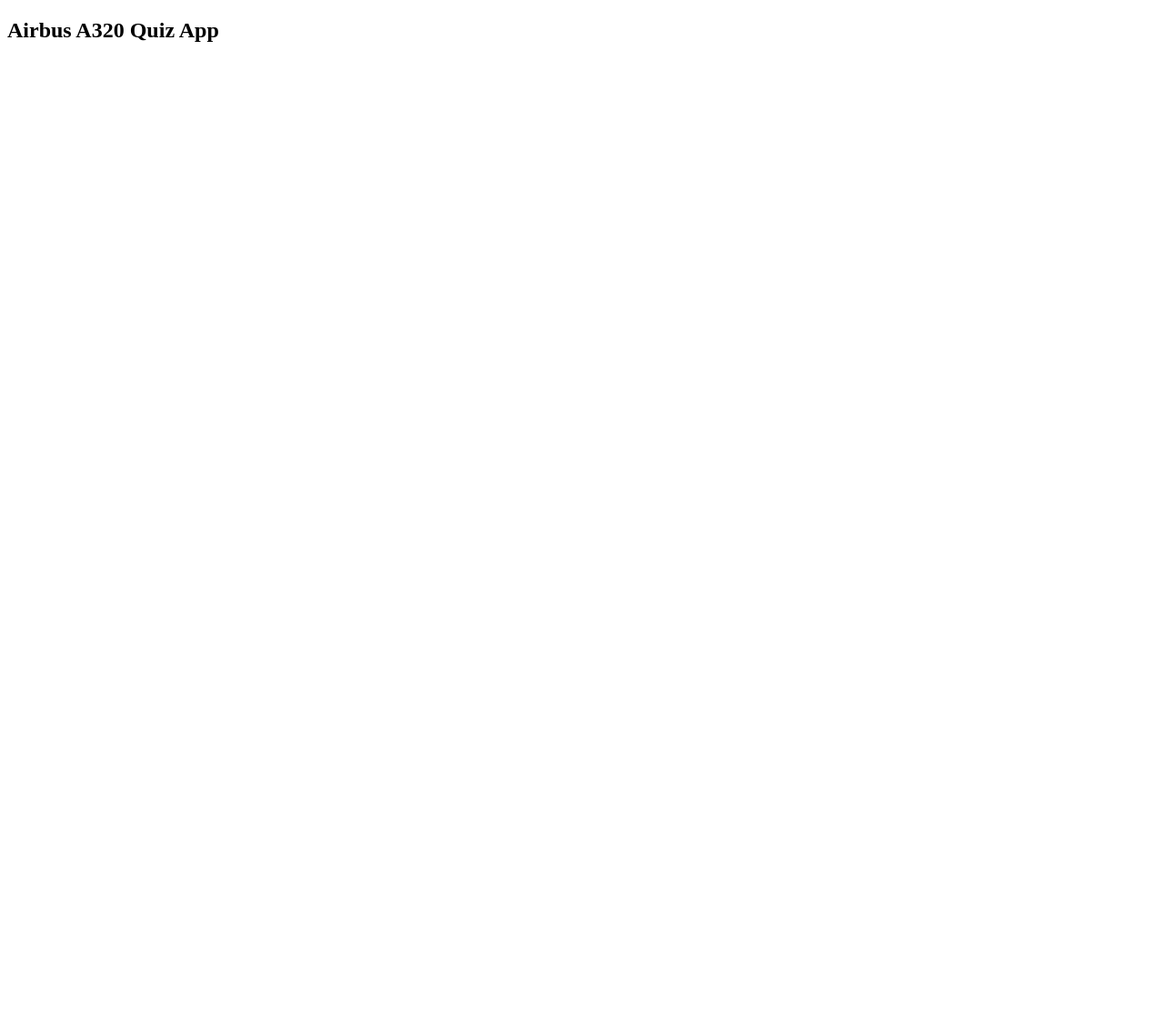
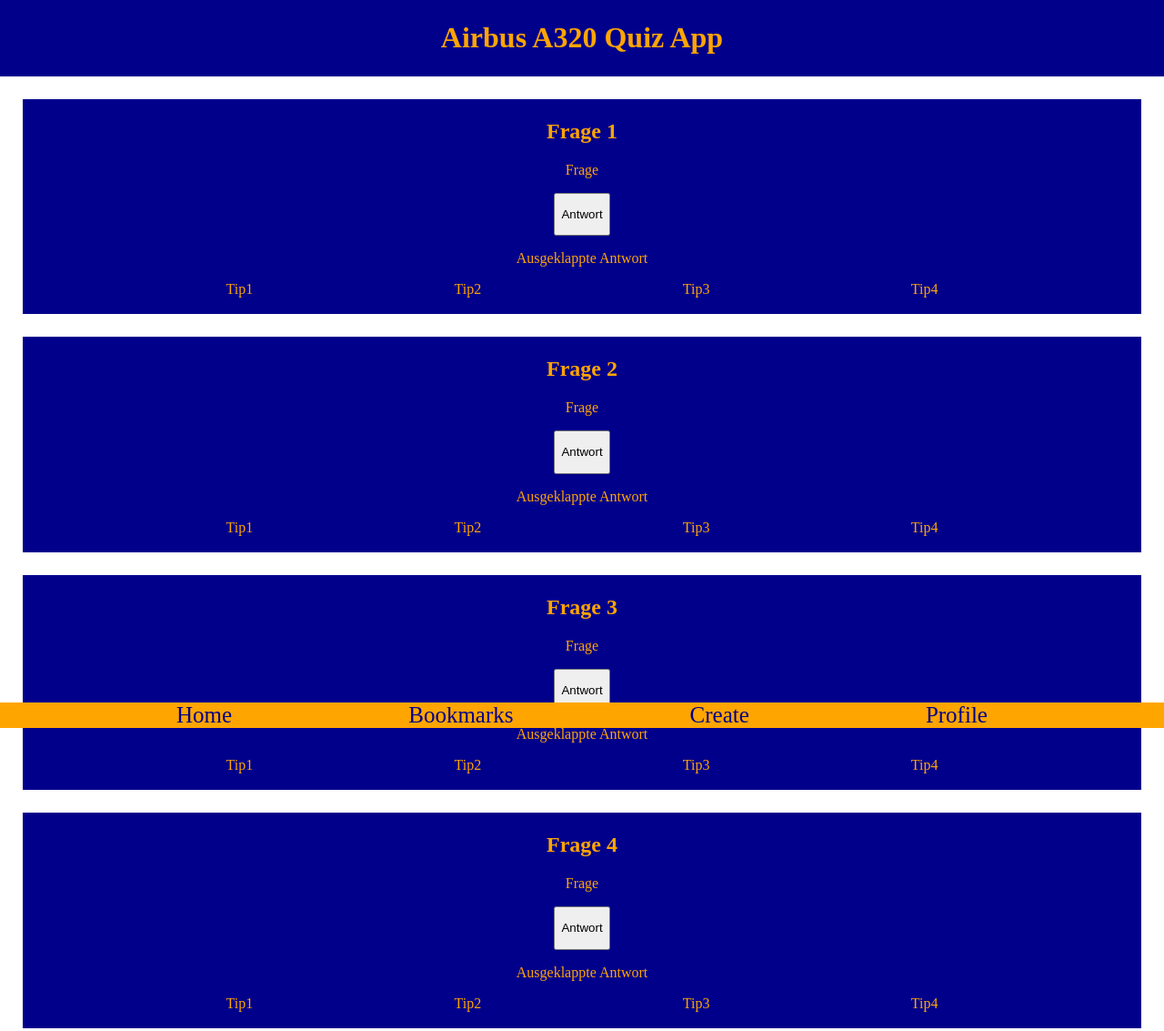
Before and after one commit to schulztobi/Quiz-App, a plain HTML site: page index.html in a window 1280 px wide. Shown: the whole page at 91% size. Before the commit the page ends 800 px from the top, so only its background shows below. Drawn offline with Linux system fonts and the light colour scheme.

Commit message:
quiz-app

```diff
--- a/index.html
+++ b/index.html
@@ -4,32 +4,79 @@
     <meta charset="UTF-8">
     <meta name="viewport" content="width=device-width, initial-scale=1.0">
     <title>Airbus A320 Quiz App</title>
+    <link rel="stylesheet" href="styles.css">
 </head>
 <body>
-    <header>
-        <nav>
+    <header id="Home">
             <h1>Airbus A320 Quiz App</h1>
-            <a href="/Bookmark.html"></a>
-            <a href="/Create.html"></a>
-            <a href="/Profile.html"></a>
-            <a href=""></a>
+    </header>
 
-        </nav>
-    </header>
+    <main>
+        <section>
+            <h2>Frage 1</h2>
+            <p>Frage</p>
+            <button><p>Antwort</p></button>
+            <p>Ausgeklappte Antwort</p>
+            <ul>
+              <li>Tip1</li>
+              <li>Tip2</li>
+              <li>Tip3</li>
+              <li>Tip4</li>
+            </ul>
+        </section>
+
+        <section>
+            <h2>Frage 2</h2>
+            <p>Frage</p>
+            <button><p>Antwort</p></button>
+            <p>Ausgeklappte Antwort</p>
+            <ul>
+                <li>Tip1</li>
+                <li>Tip2</li>
+                <li>Tip3</li>
+                <li>Tip4</li>
+            </ul>
+        </section>
+
+        <section>
+            <h2>Frage 3</h2>
+            <p>Frage</p>
+            <button><p>Antwort</p></button>
+            <p>Ausgeklappte Antwort</p>
+            <ul>
+                <li>Tip1</li>
+                <li>Tip2</li>
+                <li>Tip3</li>
+                <li>Tip4</li>
+            </ul>
+        </section>
+        <section>
+            <h2>Frage 4</h2>
+            <p>Frage</p>
+            <button><p>Antwort</p></button>
+            <p>Ausgeklappte Antwort</p>
+            <ul>
+                <li>Tip1</li>
+                <li>Tip2</li>
+                <li>Tip3</li>
+                <li>Tip4</li>
+            </ul>
+        </section>
+
+    </main>
 
 
 
 
 
 
-    <main>
-
-    </main>
-
-
-
-
     <footer>
+        <nav>
+        <div><a href="/index.html">Home</a></div>
+        <div><a href="/Bookmark.html">Bookmarks</a></div>
+        <div><a href="/Create.html">Create</a></div>
+        <div><a href="/Profile.html">Profile</a></div>
+        </nav>
 
     </footer>
 
--- /dev/null
+++ b/styles.css
@@ -0,0 +1,53 @@
+body {
+    margin: 0;
+    text-align: center;
+    background-color:white;
+}
+header {
+    border: 2px solid darkblue;
+    background-color: darkblue ;
+    color:orange;
+    min-height: 20px;
+
+}
+
+section {
+    border: 2px solid darkblue;
+    margin: 25px;
+    background-color: darkblue;
+    color: orange;
+}
+
+nav {
+    display:flex;
+    justify-content: space-evenly;
+    }
+
+footer {
+    position: sticky;
+    bottom: 0;
+    background: orange;
+}
+footer a {
+    color:darkblue;
+    text-decoration: none;
+    font-size: 25px;
+}
+ul  {
+    display:flex;
+    flex-direction: row;
+    justify-content: space-evenly;
+    padding:0;
+    list-style-type: none;
+}
+img {
+    height:100px;
+}
+.profile-head {
+    font-size: 14px;
+    display: flex;
+    justify-content: space-evenly;
+}
+.profile-name {
+    margin-top: 45px;
+}
```
Also changed, not shown: Bookmark.html (+29 -0 lines), Create.html (+67 -0 lines), Profile.html (+54 -0 lines), pictures/52892-petergriffinbh9.jpg (added).
